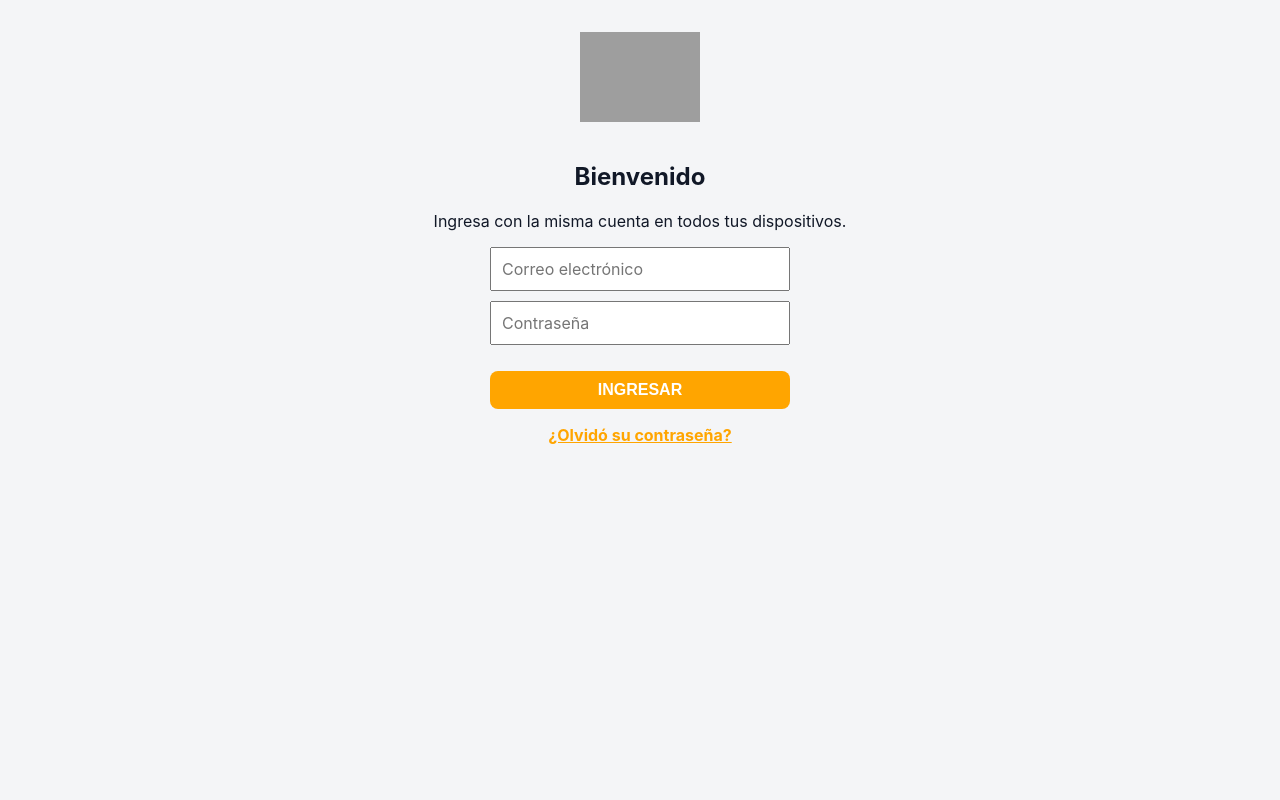
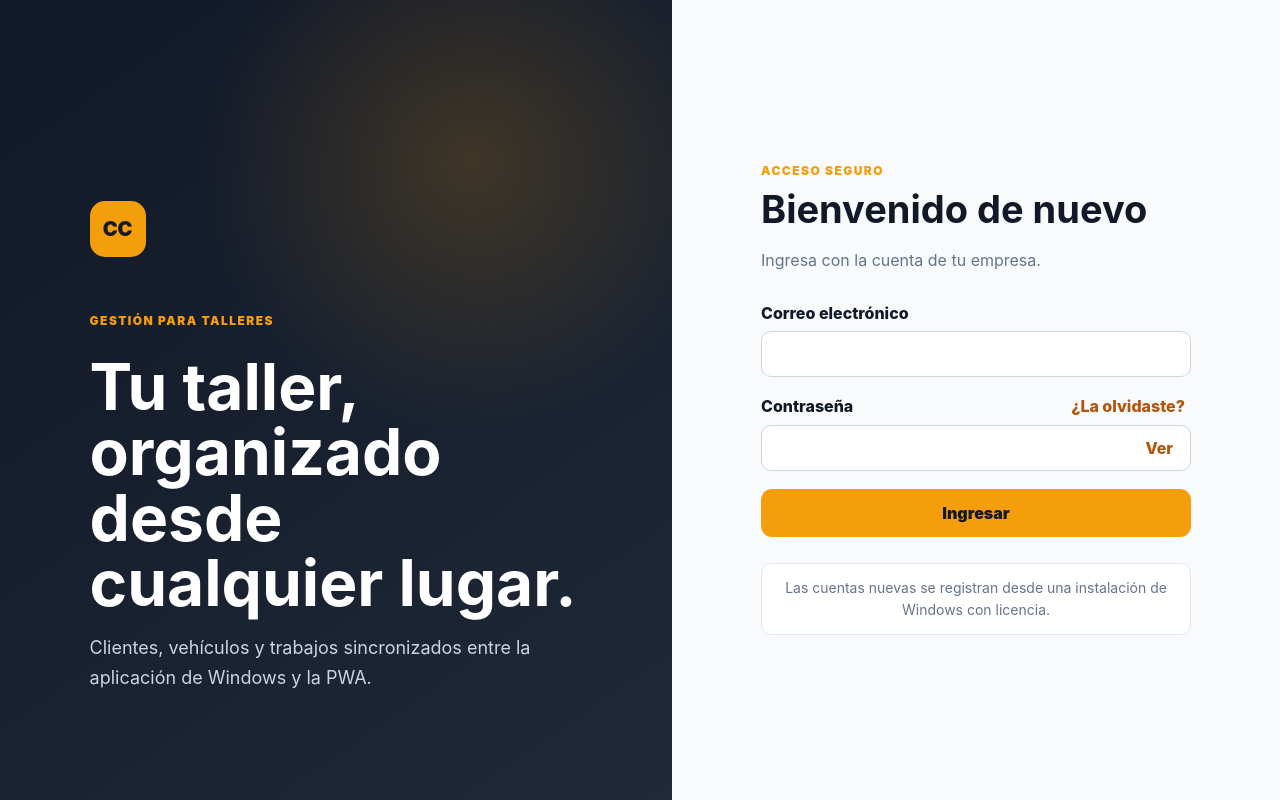
Before and after one commit to Desmond16170/Care-Car-app, a React app: page /#/login in a window 1280 px wide. Built offline with nearby package versions, Linux system fonts and the light colour scheme; grey boxes are pictures that could not be loaded.

Commit message:
Rebuild authentication and password recovery UI

```diff
--- a/package.json
+++ b/package.json
@@ -1,6 +1,6 @@
 {
   "name": "car-care-app",
-  "version": "1.5.0",
+  "version": "1.6.0",
   "description": "Sistema para talleres con sincronización segura en Supabase",
   "main": "main.js",
   "scripts": {
--- a/public/service-worker.js
+++ b/public/service-worker.js
@@ -1,4 +1,4 @@
-const CACHE_NAME = 'car-care-v3';
+const CACHE_NAME = 'car-care-v4';
 const APP_SHELL = ['./', './manifest.webmanifest', './icons/icon-192.png', './icons/icon-512.png'];
 
 self.addEventListener('install', (event) => {
--- a/src/App.tsx
+++ b/src/App.tsx
@@ -13,6 +13,7 @@ import InitialSetup from './pages/InitialSetup';
 import GuideAddVehicle from './pages/GuideAddVehicle';
 import Settings from './pages/Settings';
 import Dashboard from './pages/Dashboard';
+import ResetPassword from './pages/ResetPassword';
 
 const StartRoute = () => {
   const configured = localStorage.getItem('car-care-configured') === 'true';
@@ -38,6 +39,7 @@ const App = () => (
     <AuthProvider>
       <Routes>
         <Route path="/login" element={<PublicLogin />} />
+        <Route path="/reset-password" element={<ResetPassword />} />
 
         <Route element={<RequireAuth />}>
           <Route index element={<StartRoute />} />
--- /dev/null
+++ b/src/auth/redirects.ts
@@ -0,0 +1,9 @@
+const PWA_URL = 'https://desmond16170.github.io/Care-Car-app/';
+
+export const authRedirectUrl = (route: 'login' | 'reset-password') => {
+  const base = window.location.protocol === 'file:'
+    ? PWA_URL
+    : `${window.location.origin}${window.location.pathname}`;
+
+  return `${base}#/${route}`;
+};
--- a/src/components/PasswordRecoveryModal.tsx
+++ b/src/components/PasswordRecoveryModal.tsx
@@ -1,33 +1,39 @@
 import React, { useState } from 'react';
-import ThemedButton from './ThemedButton';
+import { authRedirectUrl } from '../auth/redirects';
 import { supabase } from '../services/supabaseClient';
 
-const PasswordRecoveryModal = ({ onClose }: { onClose: () => void }) => {
-  const [email, setEmail] = useState('');
+const PasswordRecoveryModal = ({ onClose, initialEmail = '' }: { onClose: () => void; initialEmail?: string }) => {
+  const [email, setEmail] = useState(initialEmail);
   const [message, setMessage] = useState('');
+  const [isError, setIsError] = useState(false);
   const [loading, setLoading] = useState(false);
 
-  const handleRecovery = async () => {
+  const handleRecovery = async (event: React.FormEvent) => {
+    event.preventDefault();
     setLoading(true);
-    const { error } = await supabase.auth.resetPasswordForEmail(email.trim());
-    setMessage(error ? error.message : 'Te enviamos un enlace para restablecer la contraseña.');
+    setMessage('');
+    const { error } = await supabase.auth.resetPasswordForEmail(email.trim(), {
+      redirectTo: authRedirectUrl('reset-password'),
+    });
+    setIsError(Boolean(error));
+    setMessage(error ? 'No pudimos enviar el enlace. Revisa el correo e intenta otra vez.' : 'Listo. Revisa tu correo para crear una contraseña nueva.');
     setLoading(false);
   };
 
   return (
-    <div style={{ position: 'fixed', inset: 0, background: '#00000088', display: 'flex',
-      justifyContent: 'center', alignItems: 'center', zIndex: 20 }}>
-      <div style={{ background: 'white', padding: 20, borderRadius: 8, width: 320 }}>
-        <h3>Recuperar contraseña</h3>
-        <input type="email" placeholder="Correo electrónico" value={email}
-          onChange={e => setEmail(e.target.value)}
-          style={{ width: '100%', padding: 10, marginBottom: 10 }} />
-        <ThemedButton onClick={handleRecovery} disabled={loading}>
-          {loading ? 'ENVIANDO...' : 'ENVIAR ENLACE'}
-        </ThemedButton>
-        <ThemedButton onClick={onClose} style={{ marginTop: 10 }}>Cerrar</ThemedButton>
-        {message && <p style={{ marginTop: 10 }}>{message}</p>}
-      </div>
+    <div className="modal-backdrop" role="presentation" onMouseDown={(event) => event.target === event.currentTarget && onClose()}>
+      <section className="auth-modal" role="dialog" aria-modal="true" aria-labelledby="recovery-title">
+        <button type="button" className="modal-close" onClick={onClose} aria-label="Cerrar">×</button>
+        <p className="eyebrow">RECUPERAR ACCESO</p>
+        <h2 id="recovery-title">Restablece tu contraseña</h2>
+        <p>Te enviaremos un enlace seguro al correo de tu cuenta.</p>
+        <form className="auth-form" onSubmit={handleRecovery}>
+          <div className="field-group"><label htmlFor="recovery-email">Correo electrónico</label>
+            <input id="recovery-email" type="email" autoComplete="email" value={email} onChange={(e) => setEmail(e.target.value)} required autoFocus /></div>
+          {message && <div className={isError ? 'form-error' : 'form-success'} role="status">{message}</div>}
+          <button className="primary-action" type="submit" disabled={loading}>{loading ? 'Enviando…' : 'Enviar enlace'}</button>
+        </form>
+      </section>
     </div>
   );
 };
--- a/src/index.css
+++ b/src/index.css
@@ -408,7 +408,65 @@ a {
   color: #991b1b;
 }
 
+.form-success {
+  padding: 10px 12px;
+  border-radius: 9px;
+  background: #dcfce7;
+  color: #166534;
+}
+
+.auth-page {
+  min-height: 100vh;
+  display: grid;
+  grid-template-columns: minmax(340px, 1.05fr) minmax(420px, .95fr);
+  background: #f8fafc;
+}
+
+.auth-page--compact { grid-template-columns: 1fr; }
+.auth-hero {
+  display: flex;
+  align-items: flex-end;
+  padding: clamp(40px, 7vw, 90px);
+  color: white;
+  background: radial-gradient(circle at 70% 20%, rgba(245,158,11,.18), transparent 34%), linear-gradient(145deg, #111827, #1f2937);
+}
+.auth-hero__content { max-width: 620px; }
+.auth-hero h1 { margin: 18px 0 16px; font-size: clamp(38px, 5vw, 64px); line-height: 1.02; }
+.auth-hero p:last-child { max-width: 560px; color: #cbd5e1; font-size: 18px; line-height: 1.65; }
+.auth-brand-mark, .auth-mobile-mark {
+  display: grid; place-items: center; width: 56px; height: 56px; margin-bottom: 44px;
+  border-radius: 15px; background: #f59e0b; color: #111827; font-weight: 950; font-size: 20px;
+}
+.auth-mobile-mark { display: none; margin: 0 0 28px; }
+.auth-panel { display: grid; place-items: center; padding: 32px; }
+.auth-card { width: min(430px, 100%); }
+.auth-card--wide { width: min(680px, 100%); }
+.auth-card__heading h2, .auth-card h2 { margin: 0; font-size: clamp(28px, 4vw, 38px); color: #111827; }
+.auth-card__heading > p:last-child, .auth-card > p { color: #64748b; line-height: 1.55; }
+.auth-form { display: grid; gap: 18px; margin-top: 30px; }
+.auth-form .field-group { margin: 0; }
+.auth-form__grid { display: grid; grid-template-columns: 1fr 1fr; gap: 16px; }
+.field-label-row { display: flex; align-items: center; justify-content: space-between; gap: 16px; }
+.text-action, .back-action { border: 0; background: transparent; color: #b45309; font: inherit; font-weight: 800; cursor: pointer; }
+.back-action { padding: 0; margin-bottom: 34px; color: #475569; }
+.password-field { position: relative; }
+.password-field input { padding-right: 74px !important; }
+.password-field button { position: absolute; right: 12px; top: 50%; transform: translateY(-50%); border: 0; background: transparent; color: #b45309; font-weight: 800; cursor: pointer; }
+.auth-card__footer, .auth-card__notice { margin-top: 26px; text-align: center; font-size: 14px; }
+.auth-card__notice { padding: 13px; border: 1px solid #e2e8f0; border-radius: 10px; background: white; }
+.modal-backdrop { position: fixed; inset: 0; z-index: 50; display: grid; place-items: center; padding: 20px; background: rgba(15,23,42,.7); backdrop-filter: blur(4px); }
+.auth-modal { position: relative; width: min(440px, 100%); padding: 34px; border-radius: 18px; background: white; box-shadow: 0 28px 80px rgba(0,0,0,.3); }
+.auth-modal h2 { margin: 0; font-size: 28px; }
+.auth-modal > p:not(.eyebrow) { color: #64748b; }
+.modal-close { position: absolute; top: 14px; right: 16px; border: 0; background: transparent; color: #64748b; font-size: 28px; cursor: pointer; }
+.primary-action:disabled { opacity: .62; cursor: wait; }
+
 @media (max-width: 800px) {
+  .auth-page { grid-template-columns: 1fr; }
+  .auth-hero { display: none; }
+  .auth-panel { min-height: 100vh; padding: 24px; }
+  .auth-mobile-mark { display: grid; }
+  .auth-form__grid { grid-template-columns: 1fr; }
   .topbar {
     height: 64px;
     padding: 0 14px;
--- a/src/pages/Login.tsx
+++ b/src/pages/Login.tsx
@@ -2,8 +2,6 @@ import React, { useState } from 'react';
 import { useNavigate } from 'react-router-dom';
 import Register from './Register';
 import PasswordRecoveryModal from '../components/PasswordRecoveryModal';
-import ThemedButton from '../components/ThemedButton';
-import TextButton from '../components/TextButton';
 import { supabase } from '../services/supabaseClient';
 import { hydrateCloudState } from '../services/cloudSync';
 
@@ -12,32 +10,29 @@ const Login = () => {
   const navigate = useNavigate();
   const [email, setEmail] = useState('');
   const [password, setPassword] = useState('');
+  const [showPassword, setShowPassword] = useState(false);
   const [error, setError] = useState('');
   const [loading, setLoading] = useState(false);
   const [showRegister, setShowRegister] = useState(false);
   const [showRecovery, setShowRecovery] = useState(false);
 
-  const handleLogin = async (e: React.FormEvent) => {
-    e.preventDefault();
+  const handleLogin = async (event: React.FormEvent) => {
+    event.preventDefault();
     setLoading(true);
     setError('');
-
-    const { error: authError } = await supabase.auth.signInWithPassword({
-      email: email.trim(),
-      password,
-    });
+    const { error: authError } = await supabase.auth.signInWithPassword({ email: email.trim(), password });
 
     if (authError) {
-      setError('Correo o contraseña incorrectos.');
+      setError('No pudimos iniciar sesión. Revisa el correo y la contraseña.');
       setLoading(false);
       return;
     }
 
     try {
       await hydrateCloudState();
-      navigate('/');
+      navigate('/', { replace: true });
     } catch {
-      setError('La sesión inició, pero no se pudieron descargar los datos.');
+      setError('La sesión inició, pero no se pudieron descargar los datos. Intenta nuevamente.');
     } finally {
       setLoading(false);
     }
@@ -46,51 +41,57 @@ const Login = () => {
   if (showRegister) return <Register onBack={() => setShowRegister(false)} />;
 
   return (
-    <div style={{ textAlign: 'center', padding: '2rem' }}>
-      <img
-        src={localStorage.getItem('car-care-logo') || '/logo-taller.png'}
-        alt="Logo Taller"
-        style={{ width: '120px', marginBottom: '1rem' }}
-      />
-      <h2>Bienvenido</h2>
-      <p>Ingresa con la misma cuenta en todos tus dispositivos.</p>
-
-      <form onSubmit={handleLogin} style={{ maxWidth: '300px', margin: 'auto' }}>
-        <input
-          type="email"
-          placeholder="Correo electrónico"
-          value={email}
-          onChange={e => setEmail(e.target.value)}
-          required
-          style={{ width: '100%', padding: 10, marginBottom: 10 }}
-        />
-        <input
-          type="password"
-          placeholder="Contraseña"
-          value={password}
-          onChange={e => setPassword(e.target.value)}
-          required
-          minLength={6}
-          style={{ width: '100%', padding: 10, marginBottom: 10 }}
-        />
-        <ThemedButton type="submit" disabled={loading} style={{ marginTop: '1rem', minWidth: 160 }}>
-          {loading ? 'INGRESANDO...' : 'INGRESAR'}
-        </ThemedButton>
-      </form>
-
-      {error && <p style={{ color: 'red', marginTop: 10 }}>{error}</p>}
-
-      <p style={{ marginTop: '1rem' }}>
-        <TextButton onClick={() => setShowRecovery(true)}>¿Olvidó su contraseña?</TextButton>
-      </p>
-      {isElectron && (
-        <p>
-          <TextButton onClick={() => setShowRegister(true)}>Registrar empresa</TextButton>
-        </p>
-      )}
-
-      {showRecovery && <PasswordRecoveryModal onClose={() => setShowRecovery(false)} />}
-    </div>
+    <main className="auth-page">
+      <section className="auth-hero" aria-label="Car Care">
+        <div className="auth-hero__content">
+          <span className="auth-brand-mark">CC</span>
+          <p className="eyebrow">GESTIÓN PARA TALLERES</p>
+          <h1>Tu taller, organizado desde cualquier lugar.</h1>
+          <p>Clientes, vehículos y trabajos sincronizados entre la aplicación de Windows y la PWA.</p>
+        </div>
+      </section>
+      <section className="auth-panel">
+        <div className="auth-card">
+          <div className="auth-card__heading">
+            <span className="auth-mobile-mark">CC</span>
+            <p className="eyebrow">ACCESO SEGURO</p>
+            <h2>Bienvenido de nuevo</h2>
+            <p>Ingresa con la cuenta de tu empresa.</p>
+          </div>
+          <form onSubmit={handleLogin} className="auth-form">
+            <div className="field-group">
+              <label htmlFor="login-email">Correo electrónico</label>
+              <input id="login-email" type="email" autoComplete="email" value={email}
+                onChange={(event) => setEmail(event.target.value)} required />
+            </div>
+            <div className="field-group">
+              <div className="field-label-row">
+                <label htmlFor="login-password">Contraseña</label>
+                <button type="button" className="text-action" onClick={() => setShowRecovery(true)}>¿La olvidaste?</button>
+              </div>
+              <div className="password-field">
+                <input id="login-password" type={showPassword ? 'text' : 'password'} autoComplete="current-password"
+                  value={password} onChange={(event) => setPassword(event.target.value)} required minLength={6} />
+                <button type="button" onClick={() => setShowPassword((visible) => !visible)}
+                  aria-label={showPassword ? 'Ocultar contraseña' : 'Mostrar contraseña'}>
+                  {showPassword ? 'Ocultar' : 'Ver'}
+                </button>
+              </div>
+            </div>
+            {error && <div className="form-error" role="alert">{error}</div>}
+            <button className="primary-action" type="submit" disabled={loading}>{loading ? 'Ingresando…' : 'Ingresar'}</button>
+          </form>
+          {isElectron ? (
+            <p className="auth-card__footer">¿Primera instalación?{' '}
+              <button className="text-action" onClick={() => setShowRegister(true)}>Registrar empresa</button>
+            </p>
+          ) : (
+            <p className="auth-card__notice">Las cuentas nuevas se registran desde una instalación de Windows con licencia.</p>
+          )}
+        </div>
+      </section>
+      {showRecovery && <PasswordRecoveryModal initialEmail={email} onClose={() => setShowRecovery(false)} />}
+    </main>
   );
 };
 
--- a/src/pages/Register.tsx
+++ b/src/pages/Register.tsx
@@ -1,6 +1,5 @@
 import React, { useState } from 'react';
-import ThemedButton from '../components/ThemedButton';
-import PasswordInput from '../components/PasswordInput';
+import { authRedirectUrl } from '../auth/redirects';
 import { supabase } from '../services/supabaseClient';
 
 const Register = ({ onBack }: { onBack?: () => void }) => {
@@ -9,72 +8,81 @@ const Register = ({ onBack }: { onBack?: () => void }) => {
   const [name, setName] = useState('');
   const [email, setEmail] = useState('');
   const [password, setPassword] = useState('');
+  const [confirmation, setConfirmation] = useState('');
   const [message, setMessage] = useState('');
+  const [isError, setIsError] = useState(false);
   const [loading, setLoading] = useState(false);
 
-  const handleSubmit = async (e: React.FormEvent) => {
-    e.preventDefault();
+  const handleSubmit = async (event: React.FormEvent) => {
+    event.preventDefault();
+    setMessage('');
+    setIsError(false);
+    if (password !== confirmation) {
+      setMessage('Las contraseñas no coinciden.');
+      setIsError(true);
+      return;
+    }
+
     setLoading(true);
-    setMessage('');
-
     const { data, error } = await supabase.auth.signUp({
       email: email.trim(),
       password,
       options: {
+        emailRedirectTo: authRedirectUrl('login'),
         data: { full_name: name.trim(), identification: identification.trim() },
       },
     });
 
     if (error) {
-      setMessage(error.message.includes('already') ? 'Este correo ya está registrado.' : error.message);
-    } else if (!data.session) {
-      setMessage('Cuenta creada. Revisa tu correo para confirmarla antes de ingresar.');
+      setMessage(error.message.toLowerCase().includes('already')
+        ? 'Este correo ya está registrado.'
+        : 'No pudimos crear la cuenta. Revisa los datos e intenta nuevamente.');
+      setIsError(true);
     } else {
-      setMessage('Cuenta creada correctamente. Ya puedes ingresar.');
+      setMessage(data.session
+        ? 'Cuenta creada correctamente. Ya puedes continuar.'
+        : 'Cuenta creada. Revisa tu correo y confirma el enlace antes de ingresar.');
     }
     setLoading(false);
   };
 
-  const inputStyle: React.CSSProperties = {
-    padding: 10,
-    width: '100%',
-    border: '1px solid #ccc',
-    borderRadius: 4,
-    marginBottom: 10,
-  };
-
   if (!isElectron) {
     return (
-      <div style={{ textAlign: 'center', padding: '2rem' }}>
-        <h2>Registro disponible en Windows</h2>
-        <p>La cuenta de la empresa debe crearse desde una instalación autorizada de Car Care.</p>
-        <ThemedButton onClick={onBack || (() => history.back())}>Volver al inicio de sesión</ThemedButton>
-      </div>
+      <main className="auth-page auth-page--compact"><section className="auth-panel"><div className="auth-card">
+        <p className="eyebrow">REGISTRO PROTEGIDO</p><h2>Registra tu empresa en Windows</h2>
+        <p>La cuenta inicial debe crearse desde una instalación autorizada de Car Care.</p>
+        <button className="primary-action" onClick={onBack || (() => history.back())}>Volver</button>
+      </div></section></main>
     );
   }
 
   return (
-    <div style={{ textAlign: 'center', padding: '2rem' }}>
-      <h2>Registrar cuenta de la empresa</h2>
-      <form onSubmit={handleSubmit} style={{ maxWidth: 400, margin: 'auto' }}>
-        <input type="text" placeholder="Número de identificación" value={identification}
-          onChange={e => setIdentification(e.target.value)} required style={inputStyle} />
-        <input type="text" placeholder="Nombre completo" value={name}
-          onChange={e => setName(e.target.value)} required style={inputStyle} />
-        <input type="email" placeholder="Correo electrónico" value={email}
-          onChange={e => setEmail(e.target.value)} required style={inputStyle} />
-        <PasswordInput placeholder="Contraseña (mínimo 6 caracteres)" value={password}
-          onChange={e => setPassword(e.target.value)} style={inputStyle} />
-        <ThemedButton type="submit" disabled={loading} style={{ marginTop: '1rem', minWidth: 160 }}>
-          {loading ? 'CREANDO...' : 'CREAR CUENTA'}
-        </ThemedButton>
-      </form>
-
-      {message && <p style={{ marginTop: 10, fontWeight: 'bold' }}>{message}</p>}
-      <ThemedButton onClick={onBack || (() => history.back())} style={{ marginTop: '1rem', minWidth: 160 }}>
-        Volver
-      </ThemedButton>
-    </div>
+    <main className="auth-page auth-page--compact"><section className="auth-panel">
+      <div className="auth-card auth-card--wide">
+        <button className="back-action" type="button" onClick={onBack || (() => history.back())}>← Volver</button>
+        <div className="auth-card__heading"><p className="eyebrow">NUEVA EMPRESA</p><h2>Crea la cuenta principal</h2>
+          <p>Esta cuenta administrará la información sincronizada del taller.</p></div>
+        <form onSubmit={handleSubmit} className="auth-form">
+          <div className="auth-form__grid">
+            <div className="field-group"><label htmlFor="register-name">Nombre del responsable</label>
+              <input id="register-name" autoComplete="name" value={name} onChange={(e) => setName(e.target.value)} required /></div>
+            <div className="field-group"><label htmlFor="register-id">Identificación</label>
+              <input id="register-id" value={identification} onChange={(e) => setIdentification(e.target.value)} required /></div>
+          </div>
+          <div className="field-group"><label htmlFor="register-email">Correo electrónico</label>
+            <input id="register-email" type="email" autoComplete="email" value={email} onChange={(e) => setEmail(e.target.value)} required /></div>
+          <div className="auth-form__grid">
+            <div className="field-group"><label htmlFor="register-password">Contraseña</label>
+              <input id="register-password" type="password" autoComplete="new-password" minLength={8} value={password} onChange={(e) => setPassword(e.target.value)} required />
+              <small>Mínimo 8 caracteres.</small></div>
+            <div className="field-group"><label htmlFor="register-confirmation">Confirmar contraseña</label>
+              <input id="register-confirmation" type="password" autoComplete="new-password" minLength={8} value={confirmation} onChange={(e) => setConfirmation(e.target.value)} required /></div>
+          </div>
+          {message && <div className={isError ? 'form-error' : 'form-success'} role="status">{message}</div>}
+          <button className="primary-action" type="submit" disabled={loading}>{loading ? 'Creando cuenta…' : 'Crear cuenta de empresa'}</button>
+        </form>
+      </div>
+    </section></main>
   );
 };
 
--- /dev/null
+++ b/src/pages/ResetPassword.tsx
@@ -0,0 +1,56 @@
+import React, { useState } from 'react';
+import { useNavigate } from 'react-router-dom';
+import { supabase } from '../services/supabaseClient';
+
+const ResetPassword = () => {
+  const navigate = useNavigate();
+  const [password, setPassword] = useState('');
+  const [confirmation, setConfirmation] = useState('');
+  const [message, setMessage] = useState('');
+  const [isError, setIsError] = useState(false);
+  const [loading, setLoading] = useState(false);
+
+  const handleSubmit = async (event: React.FormEvent) => {
+    event.preventDefault();
+    setMessage('');
+    if (password !== confirmation) {
+      setIsError(true);
+      setMessage('Las contraseñas no coinciden.');
+      return;
+    }
+
+    setLoading(true);
+    const { error } = await supabase.auth.updateUser({ password });
+    if (error) {
+      setIsError(true);
+      setMessage('El enlace venció o no es válido. Solicita uno nuevo desde el inicio de sesión.');
+    } else {
+      setIsError(false);
+      setMessage('Contraseña actualizada. Ya puedes iniciar sesión.');
+      await supabase.auth.signOut();
+      window.setTimeout(() => navigate('/login', { replace: true }), 1200);
+    }
+    setLoading(false);
+  };
+
+  return (
+    <main className="auth-page auth-page--compact"><section className="auth-panel">
+      <div className="auth-card">
+        <p className="eyebrow">NUEVA CONTRASEÑA</p>
+        <h2>Protege tu cuenta</h2>
+        <p>Escribe una contraseña nueva para volver a ingresar.</p>
+        <form className="auth-form" onSubmit={handleSubmit}>
+          <div className="field-group"><label htmlFor="new-password">Nueva contraseña</label>
+            <input id="new-password" type="password" autoComplete="new-password" minLength={8} value={password} onChange={(e) => setPassword(e.target.value)} required />
+            <small>Mínimo 8 caracteres.</small></div>
+          <div className="field-group"><label htmlFor="new-password-confirmation">Confirmar contraseña</label>
+            <input id="new-password-confirmation" type="password" autoComplete="new-password" minLength={8} value={confirmation} onChange={(e) => setConfirmation(e.target.value)} required /></div>
+          {message && <div className={isError ? 'form-error' : 'form-success'} role="status">{message}</div>}
+          <button className="primary-action" type="submit" disabled={loading}>{loading ? 'Guardando…' : 'Guardar contraseña'}</button>
+        </form>
+      </div>
+    </section></main>
+  );
+};
+
+export default ResetPassword;
```
Also changed, not shown: 1 other file (tests, documents, lock files or other folders).
